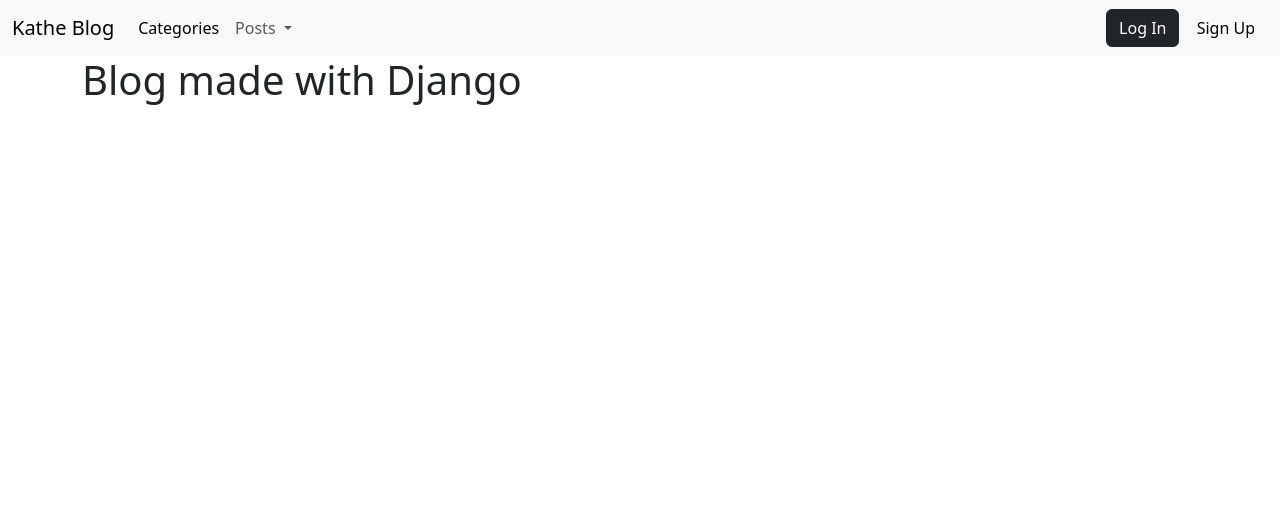
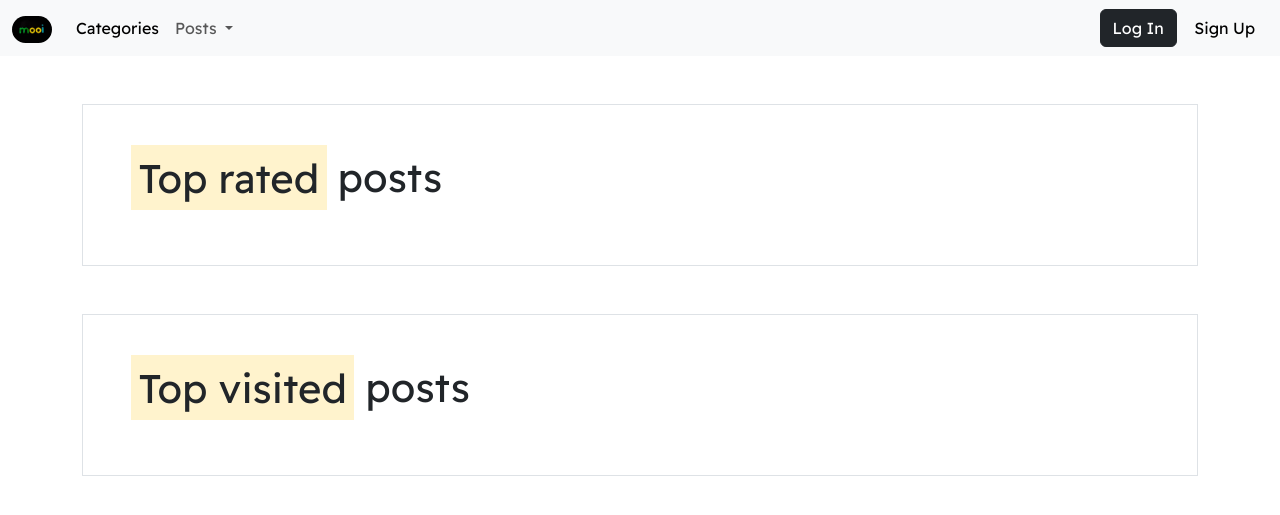
Before and after one commit to katarzynaheller/blog_with_ratings, a Django app: page / in a window 1280 px wide. Shown: the top 515 px of the page. Run offline with Django 4.2, Linux system fonts and the light colour scheme; data that the repository does not hold is empty; parts of the project's set-up code (start-up, migrations or seed data) failed here and were passed over.

Commit message:
static files and customization font in bootstrap

```diff
--- a/blog/templates/base.html
+++ b/blog/templates/base.html
@@ -1,18 +1,28 @@
+{% load static %}
 <!doctype html>
 <html lang="en">
 
 <head>
     <meta charset="utf-8">
+    <link rel="preconnect" href="https://fonts.googleapis.com">
+    <link rel="preconnect" href="https://fonts.gstatic.com" crossorigin>
+    <link href="https://fonts.googleapis.com/css2?family=Readex+Pro:wght@200;400;700&display=swap" rel="stylesheet">
     <meta name="viewport" content="width=device-width, initial-scale=1">
-    <title>{% block title %}Django blog{% endblock title %}</title>
+
     <link href="https://cdn.jsdelivr.net/npm/bootstrap@5.3.0-alpha1/dist/css/bootstrap.min.css" rel="stylesheet"
         integrity="sha384-GLhlTQ8iRABdZLl6O3oVMWSktQOp6b7In1Zl3/Jr59b6EGGoI1aFkw7cmDA6j6gD" crossorigin="anonymous">
+
+    <link rel="stylesheet" type="text/css" href="{% static '/css/main.css' %}">
+    <title>Blog name</title>
 </head>
 
 <body>
     <nav class="navbar navbar-expand-lg bg-body-tertiary">
         <div class="container-fluid">
-            <a class="navbar-brand" href="{% url 'home' %}">Kathe Blog</a>
+            <a class="navbar-brand" href="{% url 'home' %}">
+                <img src="static/images/example_logo.jpg" alt="Example logo" style="width: 40px;" class="rounded-pill">
+
+            </a>
             <button class="navbar-toggler" type="button" data-bs-toggle="collapse"
                 data-bs-target="#navbarSupportedContent" aria-controls="navbarSupportedContent" aria-expanded="false"
                 aria-label="Toggle navigation">
--- a/blog/templates/home.html
+++ b/blog/templates/home.html
@@ -1,11 +1,27 @@
 {% extends 'base.html' %}
 {% block content %}
-<h1>Blog made with Django</h1>
+<div class="container p-5 my-5 border">
+    <h1><mark>Top rated</mark> posts</h1>
     <ul>
         {% for post in post_list %}
         <li><a href=" {% url 'post_detail' post.pk %}">{{ post.title }} | written by {{ post.author }} </a> <br />
         </li>
         {% endfor %}
+
+
     </ul>
+</div>
+
+<div class="container p-5 my-5 border">
+    <h1><mark>Top visited</mark> posts</h1>
+    <ul>
+        {% for post in post_list %}
+        <li><a href=" {% url 'post_detail' post.pk %}">{{ post.title }} | written by {{ post.author }} </a> <br />
+        </li>
+        {% endfor %}
+
+
+    </ul>
+</div>
 
 {% endblock content %}
--- a/blog/templates/post_detail.html
+++ b/blog/templates/post_detail.html
@@ -1,4 +1,5 @@
 {% extends 'base.html' %}
+{% load static %}
 
 {% block content %}
 
@@ -61,8 +62,10 @@
 <label for="1">Poor</label><br><br>
 <a href="{% url 'login' %}" class="btn btn-dark">Rate this post </a>
 <br />
-<p><i>*To rate this post you need to <a href="{% url 'login' %}"> log in </a></i></p>
+<p><i>*To rate this post you need to <mark><a href="{% url 'login' %}"> log in </a></mark></i></p>
 
 {% endif %}
 <hr>
+
+<img src="static/images/example_logo.jpg">
 {% endblock content %}
--- a/blog/urls.py
+++ b/blog/urls.py
@@ -1,4 +1,7 @@
 from django.urls import path
+from django.conf import settings
+from django.conf.urls.static import static
+
 from .views import (
     HomeView,
     CategoryListView,
@@ -19,4 +22,4 @@ urlpatterns = [
     path("post/new/", CreatePostView.as_view(), name="post_new"),
     path("category/", CategoryListView.as_view(), name="category_list"),
     path("category/<int:pk>/", CategoryDetailView.as_view(), name="category_detail"),
-]
+] + static(settings.STATIC_URL, document_root=settings.STATIC_ROOT)
--- a/django_config/urls.py
+++ b/django_config/urls.py
@@ -15,10 +15,12 @@ Including another URLconf
 """
 from django.contrib import admin
 from django.urls import path, include
+from django.conf import settings
+from django.conf.urls.static import static
 
 urlpatterns = [
     path("admin/", admin.site.urls),
     path("", include("blog.urls")),
     path("accounts/", include("accounts.urls")),
     path("accounts/", include("django.contrib.auth.urls")),
-]
+] + static(settings.STATIC_URL, document_root=settings.STATIC_ROOT)
--- /dev/null
+++ b/static/css/main.css
@@ -0,0 +1,9 @@
+body {
+    font-family: 'Readex Pro', sans-serif;
+    font: 1rem/1.5;
+
+}
+
+a {
+    color: grey;
+}
```
Also changed, not shown: django_config/settings.py (+8 -2 lines), static/images/example_logo.jpg (added). Lines whose indentation alone changed are shown as unchanged.
